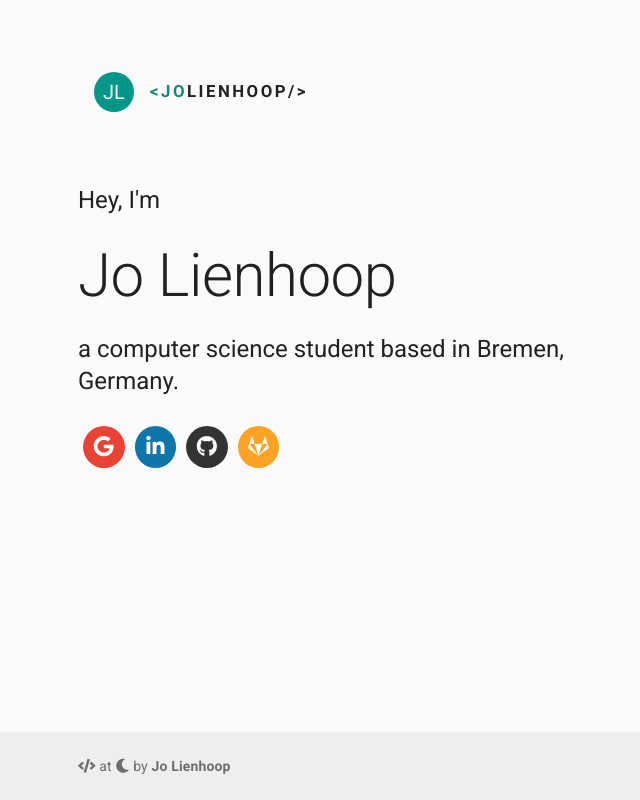
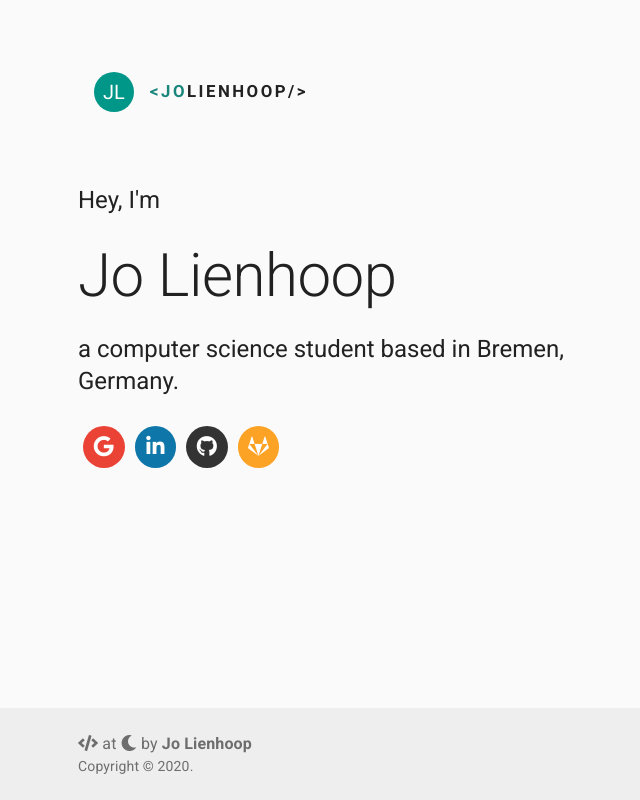
Before and after one commit to JoHoop/personal-website-react, a React (Create React App) app: page / in a window 1280 px wide. Shown: the whole page, without its empty margins (286-926 px from the left). Built offline with nearby package versions, Linux system fonts and the light colour scheme.

Commit message:
Add copyright to footer

```diff
--- a/src/components/Copyright.js
+++ b/src/components/Copyright.js
@@ -1,20 +1,11 @@
 import React from "react";
 import { Typography, Link } from "@material-ui/core";
-import Resume from "../resume.json";
 
 export const Copyright = () => {
     return (
         <Typography variant="body2" color="textSecondary">
-            <i className="fas fa-code" /> at <i className="fas fa-moon" /> by{" "}
-            <Link
-                color="inherit"
-                underline="none"
-                href="https://github.com/JoHoop"
-                target="_blank"
-                rel="noopener noreferrer"
-            >
-                <strong>{Resume.basics.name}</strong>
-            </Link>
+            {"Copyright ©"} {new Date().getFullYear()}
+            {"."}
         </Typography>
     );
 };
--- a/src/components/Footer.js
+++ b/src/components/Footer.js
@@ -1,11 +1,25 @@
 import React from "react";
-import { Container } from "@material-ui/core";
+import { Container, Typography, Link } from "@material-ui/core";
 import { Copyright } from "./Copyright";
+import Resume from "../resume.json";
 
 export const Footer = (props) => {
     return (
         <footer className={props.footerClasses}>
             <Container maxWidth="sm">
+                <Typography variant="body1" color="textSecondary">
+                    <i className="fas fa-code" /> at{" "}
+                    <i className="fas fa-moon" /> by{" "}
+                    <Link
+                        color="inherit"
+                        underline="none"
+                        href="https://github.com/JoHoop"
+                        target="_blank"
+                        rel="noopener noreferrer"
+                    >
+                        <strong>{Resume.basics.name}</strong>
+                    </Link>
+                </Typography>
                 <Copyright />
             </Container>
         </footer>
```
